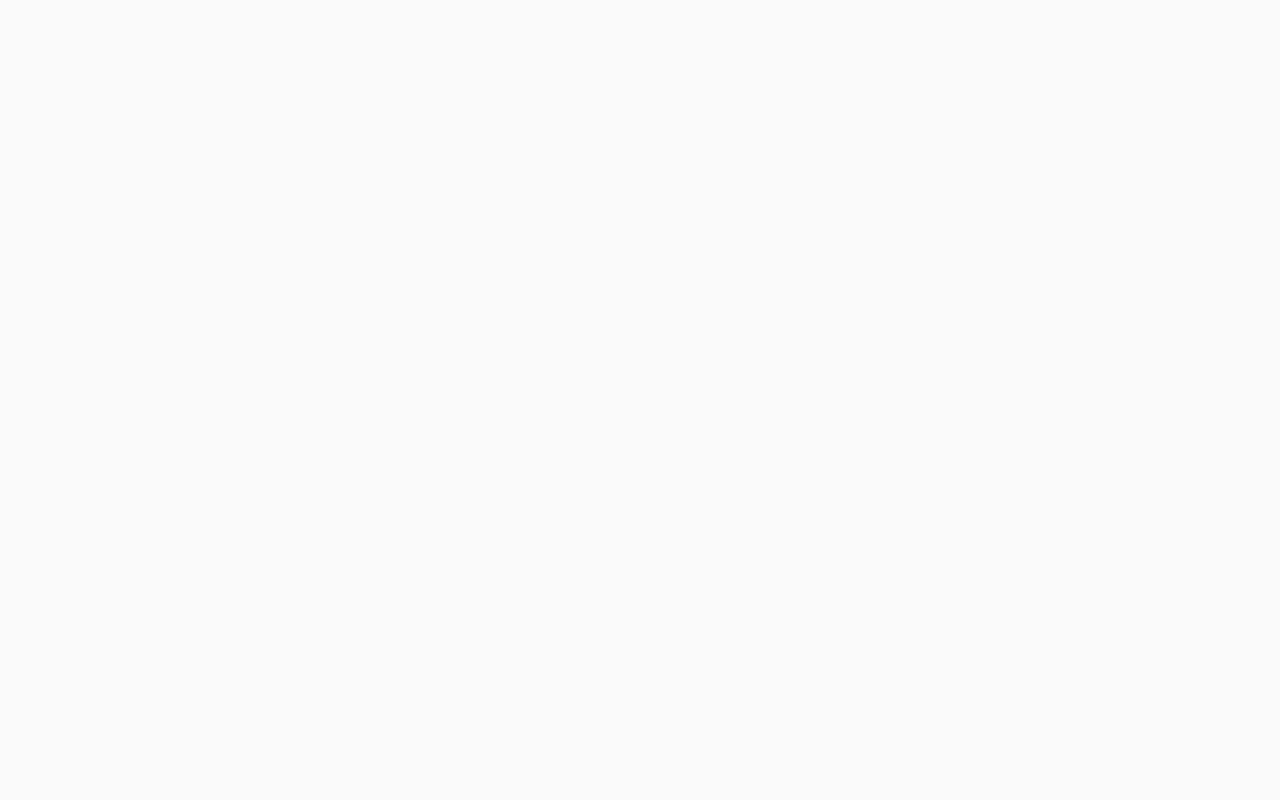
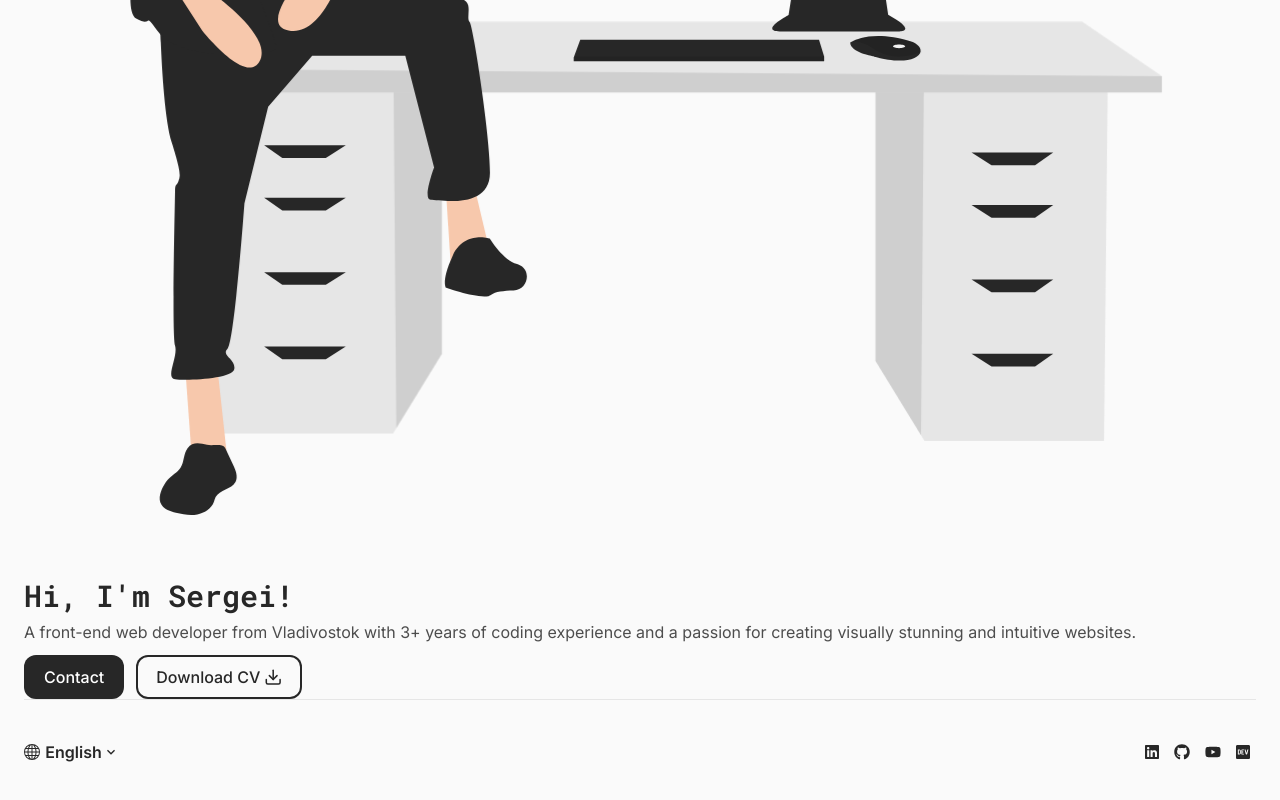
Before and after one commit to mazhugasergei/mazhugasergei.github.io, a React (Create React App) app: page / in a window 1280 px wide. Shown: the part 570-1370 px from the top of the page. Built offline with nearby package versions, Linux system fonts and the light colour scheme; no server answers.

Commit message:
Add Hero section

```diff
--- a/src/App.tsx
+++ b/src/App.tsx
@@ -1,7 +1,10 @@
+// react
+import { useEffect } from "react"
 // components
 import Header from "components/header/Header"
 import Footer from "components/footer/Footer"
-import { useEffect } from "react"
+// pages
+import Home from "pages/Home/Home"
 
 export default () => {
   useEffect(()=>{
@@ -13,6 +16,7 @@ export default () => {
   return (
     <>
       <Header />
+      <Home />
       <Footer />
     </>
   )
--- a/src/assets/style/index.css
+++ b/src/assets/style/index.css
@@ -1,6 +1,6 @@
 @import url("https://fonts.googleapis.com/css2?family=Rubik:wght@400;700&display=swap");
-@import url("https://fonts.googleapis.com/css2?family=Inter:wght@400;600&display=swap");
-@import url("https://fonts.googleapis.com/css2?family=Roboto+Mono&display=swap");
+@import url("https://fonts.googleapis.com/css2?family=Inter:wght@400;500;600&display=swap");
+@import url("https://fonts.googleapis.com/css2?family=Roboto+Mono:wght@600&display=swap");
 * {
   box-sizing: border-box;
   padding: 0;
@@ -12,11 +12,16 @@ html {
 }
 
 body {
-  height: 200vh;
+  background: #FAFAFA;
 }
 
-body {
-  background: #FAFAFA;
+body, button {
+  color: #272727;
+}
+
+p {
+  color: #4d4d4d;
+  line-height: 1.625;
 }
 
 :root {
@@ -25,6 +30,7 @@ body {
 
 body, button {
   font-family: "Inter", system-ui, -apple-system, BlinkMacSystemFont, "Segoe UI", Roboto, Oxygen, Ubuntu, Cantarell, "Open Sans", "Helvetica Neue", sans-serif;
+  color: #272727;
 }
 
 ul, menu {
@@ -41,6 +47,28 @@ button {
   background: none;
   font-size: 1rem;
   border: none;
+}
+
+a.btn {
+  display: inline-flex;
+  align-items: center;
+  font-weight: 500;
+  border-radius: 0.75rem;
+  padding: 0.75rem 1.25rem;
+}
+a.btn:not(.outline) {
+  color: #fff;
+  background: #272727;
+}
+a.btn:not(.outline):hover {
+  opacity: 0.9;
+}
+a.btn.outline {
+  box-shadow: inset 0 0 0 0.125rem #272727;
+}
+a.btn svg {
+  font-size: 1.15rem;
+  margin-left: 0.2rem;
 }
 
 body {
@@ -164,4 +192,24 @@ menu li a span {
   display: block;
   color: #fff;
   padding: 0.85rem 1rem 0.85rem 0.5rem;
+}
+
+section.hero {
+  padding: 0 var(--padding-inline);
+}
+section.hero .pfp {
+  display: block;
+  width: 85%;
+  height: auto;
+  margin: 1.2rem auto 3.75rem;
+}
+section.hero h1 {
+  font-family: "Roboto Mono", "Courier New", Courier, monospace;
+  font-size: 1.875rem;
+}
+section.hero p {
+  padding: 0.25rem 0 0.68rem;
+}
+section.hero .btn:not(.outline) {
+  margin-right: 0.75rem;
 }/*# sourceMappingURL=index.css.map */
--- a/src/assets/style/index.scss
+++ b/src/assets/style/index.scss
@@ -8,10 +8,6 @@ html{
   scroll-behavior: smooth;
 }
 
-body{
-  height: 200vh;
-}
-
 @import "./ui/colors";
 @import "./ui/layout";
 @import "./ui/typography";
@@ -19,3 +15,4 @@ body{
 @import "./components/header/header";
 @import "./components/footer/footer";
 @import "./components/menu/menu";
+@import "./pages/home/hero";
--- /dev/null
+++ b/src/assets/style/pages/home/_hero.scss
@@ -0,0 +1,23 @@
+section.hero{
+  padding: 0 var(--padding-inline);
+
+  .pfp{
+    display: block;
+    width: 85%;
+    height: auto;
+    margin: 1.2rem auto 3.75rem;
+  }
+
+  h1{
+    font-family: 'Roboto Mono', 'Courier New', Courier, monospace;
+    font-size: 1.875rem;
+  }
+
+  p{
+    padding: .25rem 0 .68rem;
+  }
+
+  .btn:not(.outline){
+    margin-right: .75rem;
+  }
+}
--- a/src/assets/style/ui/_buttons.scss
+++ b/src/assets/style/ui/_buttons.scss
@@ -4,3 +4,26 @@ button{
   font-size: 1rem;
   border: none;
 }
+
+a.btn{
+  display: inline-flex;
+  align-items: center;
+  font-weight: 500;
+  border-radius: .75rem;
+  padding: .75rem 1.25rem;
+  &:not(.outline){
+    color: #fff;
+    background: $primary;
+    &:hover{
+      opacity: .9;
+    }
+  }
+  &.outline{
+    box-shadow: inset 0 0 0 .125rem $primary;
+  }
+
+  svg{
+    font-size: 1.15rem;
+    margin-left: .2rem;
+  }
+}
--- a/src/assets/style/ui/_colors.scss
+++ b/src/assets/style/ui/_colors.scss
@@ -1,14 +1,25 @@
 $bg: #FAFAFA;
 $primary: #272727;
 $border: #3838381a;
+$paragraph: #4d4d4d;
+$hoverable: #00000008;
 
 body{
   background: $bg;
 }
 
+body, button{
+  color: $primary;
+}
+
+p{
+  color: $paragraph;
+  line-height: 1.625;
+}
+
 @mixin hoverable{
   &:hover{
-    background: #00000008;
+    background: $hoverable;
     border-radius: .25rem;
   }
 }
--- a/src/assets/style/ui/_typography.scss
+++ b/src/assets/style/ui/_typography.scss
@@ -1,12 +1,13 @@
 // Rubik
 @import url('https://fonts.googleapis.com/css2?family=Rubik:wght@400;700&display=swap');
 // Inter
-@import url('https://fonts.googleapis.com/css2?family=Inter:wght@400;600&display=swap');
+@import url('https://fonts.googleapis.com/css2?family=Inter:wght@400;500;600&display=swap');
 // Roboto Mono
-@import url('https://fonts.googleapis.com/css2?family=Roboto+Mono&display=swap');
+@import url('https://fonts.googleapis.com/css2?family=Roboto+Mono:wght@600&display=swap');
 
 body, button{
   font-family: 'Inter', system-ui, -apple-system, BlinkMacSystemFont, 'Segoe UI', Roboto, Oxygen, Ubuntu, Cantarell, 'Open Sans', 'Helvetica Neue', sans-serif;
+  color: #272727;
 }
 
 ul, menu{
--- /dev/null
+++ b/src/pages/Home/Hero.tsx
@@ -0,0 +1,18 @@
+// images
+import { ReactComponent as PFP } from "assets/images/pfp.svg"
+// icons
+import { MdOutlineMail } from "react-icons/md"
+import { FiDownload } from "react-icons/fi"
+import { FaChevronDown } from "react-icons/fa"
+
+export default () => {
+  return (
+    <section className="hero">
+      <PFP className="pfp" />
+      <h1>Hi, I'm Sergei!</h1>
+      <p>A front-end web developer from Vladivostok with 3+ years of coding experience and a passion for creating visually stunning and intuitive websites.</p>
+      <a className="btn" href="mailto:ghbdtnghbdtn8@gmail.com">Contact</a>
+      <a className="btn outline" href="https://raw.githubusercontent.com/mazhugasergei/mazhugasergei.github.io_files/main/Sergei_Mazhuga_CV.pdf" download>Download CV<FiDownload /></a>
+    </section>
+  )
+}
--- /dev/null
+++ b/src/pages/Home/Home.tsx
@@ -0,0 +1,10 @@
+// components
+import Hero from "./Hero"
+
+export default () => {
+  return (
+    <>
+      <Hero />
+    </>
+  )
+}
```
Also changed, not shown: 1 other file (tests, documents, lock files or other folders).
